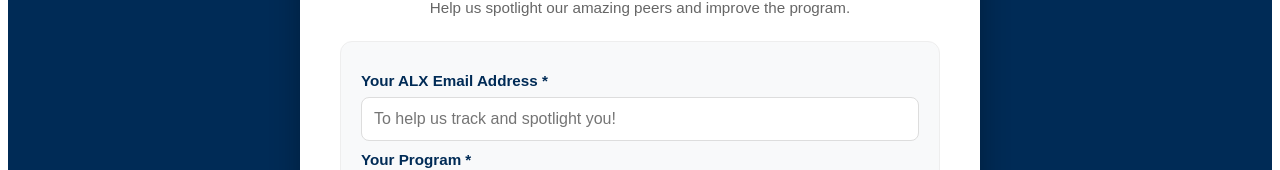
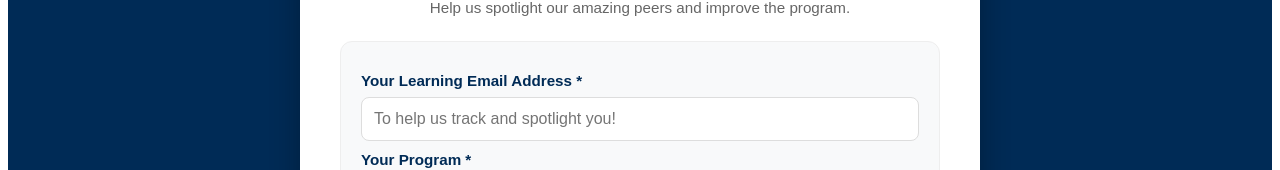
Before and after one commit to chuqudee-sand/alx-peerfinder, a React app in the folder frontend/: page /peer-feedback in a window 1280 px wide. Shown: the part 215-385 px from the top of the page. Built offline with nearby package versions, Linux system fonts and the light colour scheme; the HTML template or start-up script is replaced by a standard one.

Commit message:
Update PeerFeedbackPage.jsx

```diff
--- a/frontend/src/pages/PeerFeedbackPage.jsx
+++ b/frontend/src/pages/PeerFeedbackPage.jsx
@@ -100,7 +100,7 @@ const PeerFeedbackPage = () => {
 
           {/* --- BASE INFO --- */}
           <div style={styles.section}>
-            <label style={styles.label}>Your ALX Email Address *</label>
+            <label style={styles.label}>Your Learning Email Address *</label>
             <input style={styles.input} type="email" name="email" value={formData.email} onChange={handleChange} required placeholder="To help us track and spotlight you!" />
 
             <label style={styles.label}>Your Program *</label>
```
